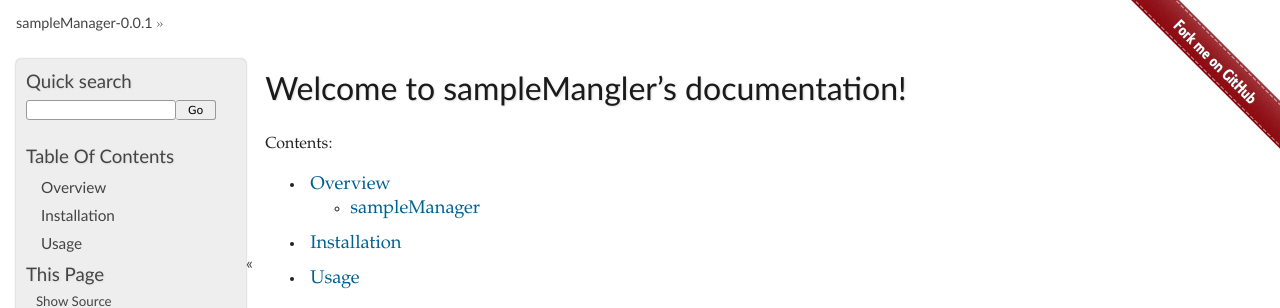
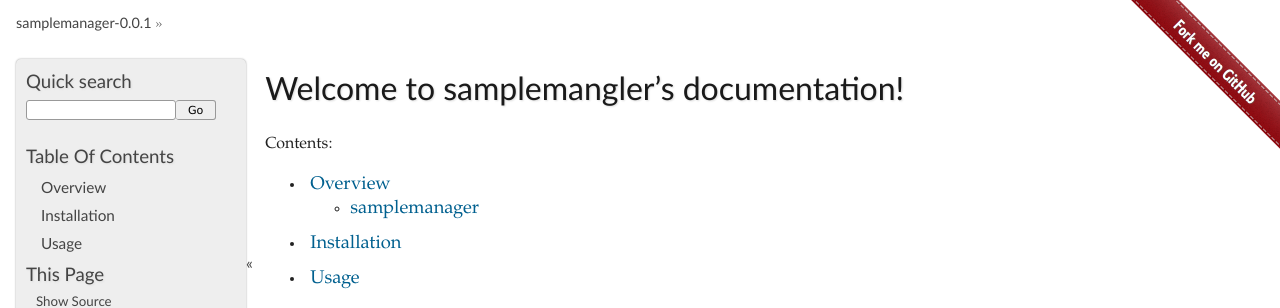
Before and after one commit to cowanml/sampleManager, a Sphinx documentation site: the page built from docs/index.rst, in a window 1280 px wide. Shown: the top 308 px of the page. Built offline with Sphinx 7.4.7, drawn with Linux system fonts in a browser that asks for light colours; pages that are not in the unit, such as notebooks, are missing from menus.

Commit message:
rename to lowercase

```diff
--- a/docs/conf.py
+++ b/docs/conf.py
@@ -17,7 +17,7 @@ if os.getenv('SPELLCHECK'):
 
 source_suffix = '.rst'
 master_doc = 'index'
-project = u'sampleManager'
+project = u'samplemanager'
 copyright = u'2014, Brookhaven National Lab'
 version = release = re.findall(
     '\n[^#]*version=["\'](.*)["\']',
@@ -38,5 +38,5 @@ html_sidebars = {
 }
 html_short_title = '%s-%s' % (project, version)
 html_theme_options = {
-    'githuburl': 'https://github.com/cowanml/sampleManager/'
+    'githuburl': 'https://github.com/cowanml/samplemanager/'
 }
--- a/docs/index.rst
+++ b/docs/index.rst
@@ -1,4 +1,4 @@
-Welcome to sampleMangler's documentation!
+Welcome to samplemangler's documentation!
 ======================================
 
 Contents:
--- a/docs/installation.rst
+++ b/docs/installation.rst
@@ -4,4 +4,4 @@ Installation
 
 At the command line::
 
-    pip install sampleManager
+    pip install samplemanager
--- a/docs/requirements.txt
+++ b/docs/requirements.txt
@@ -28,7 +28,7 @@ mongoengine
 # for pytest-dbfixtures
 # note!  had to do small hack to mirakuru :( to get 'tox -e 2.6' to work locally
 # need to redo if the virtualenv gets rebuilt
-# diff /h/cowan/projects/john_proto_dev.notes/sampleMangler/.tox/2.6/lib/python2.6/site-packages/mirakuru/compat.py{~,}
+# diff /h/cowan/projects/john_proto_dev.notes/samplemangler/.tox/2.6/lib/python2.6/site-packages/mirakuru/compat.py{~,}
 # 27c27
 # < if sys.version_info.major[0] == 2:
 # ---
--- a/docs/usage.rst
+++ b/docs/usage.rst
@@ -2,6 +2,6 @@
 Usage
 =====
 
-To use sampleManager in a project::
+To use samplemanager in a project::
 
-	import sampleManager
+	import samplemanager
--- a/setup.cfg
+++ b/setup.cfg
@@ -33,9 +33,9 @@ addopts =
 [isort]
 force_single_line=True
 line_length=120
-known_first_party=sampleManager
+known_first_party=samplemanager
 default_section=THIRDPARTY
-forced_separate=test_sampleManager
+forced_separate=test_samplemanager
 
 [matrix]
 # This is the configuration for the `./bootstrap.py` script. It generates `.travis.yml`, `tox.ini` and `appveyor.yml`
@@ -67,7 +67,7 @@ dependencies =
 #    1.6: Django==1.6.8
 #    1.7: Django==1.7.1 !python_versions[2.6]
 # Deps commented above are provided as examples. That's what you would use in a Django project.
-#     sampleManager
+#     samplemanager
 
 coverage_flags =
     : true
--- a/setup.py
+++ b/setup.py
@@ -8,12 +8,12 @@ from distutils.core import setup
 from setuptools import find_packages
 
 setup(
-    name='sampleManager',
+    name='samplemanager',
 #    version='0.0.x',
     version='0.0.1',
     author='Arman Arkilic',
     author_email='None',
-    url='https://github.com/cowanml/sampleManager.git',
+    url='https://github.com/cowanml/samplemanager.git',
     packages=find_packages("src"),
     package_dir={"": "src"},
     py_modules=[splitext(basename(i))[0] for i in glob.glob("src/*.py")],
```
Also changed, not shown: README.rst (+19 -19 lines), 3 other files.
